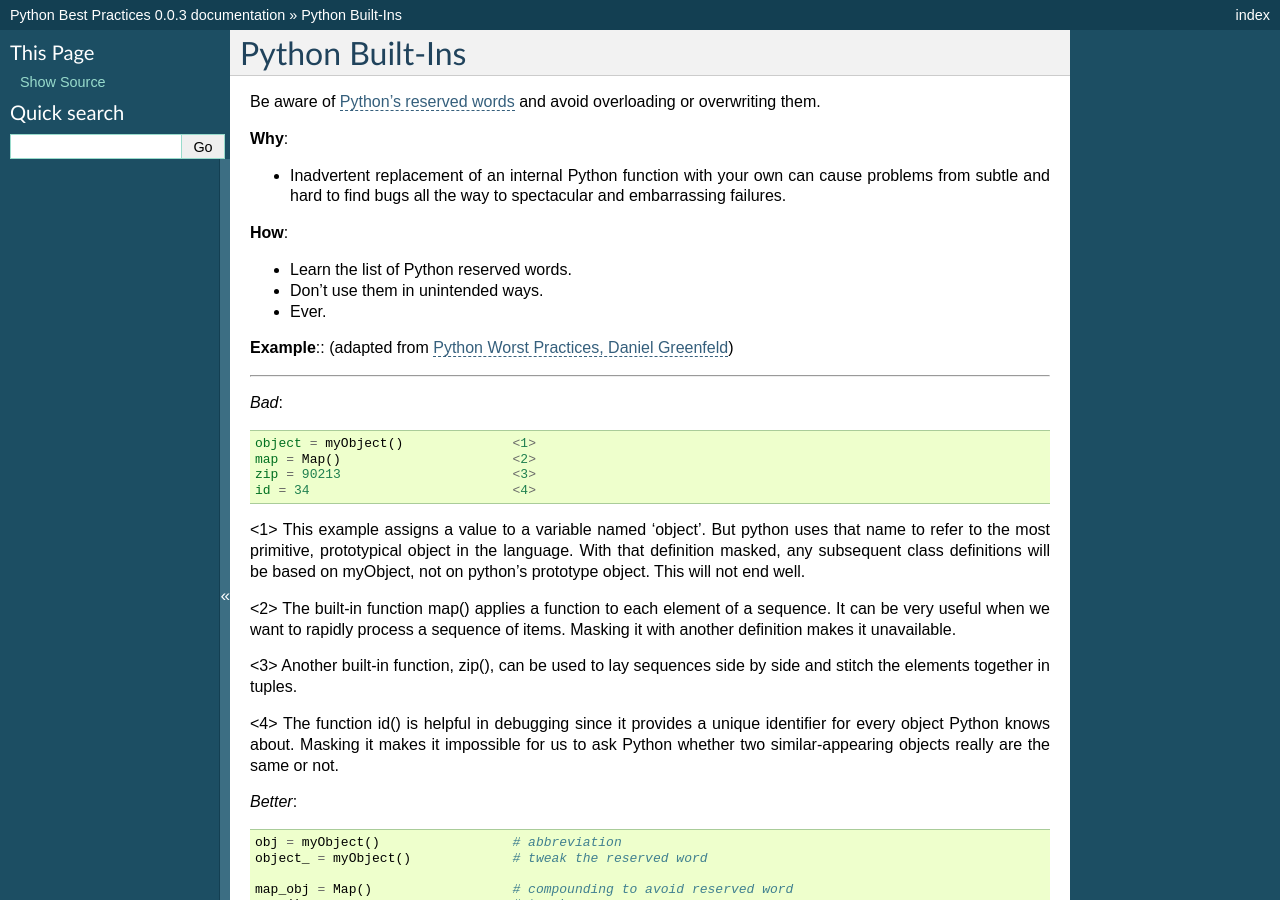
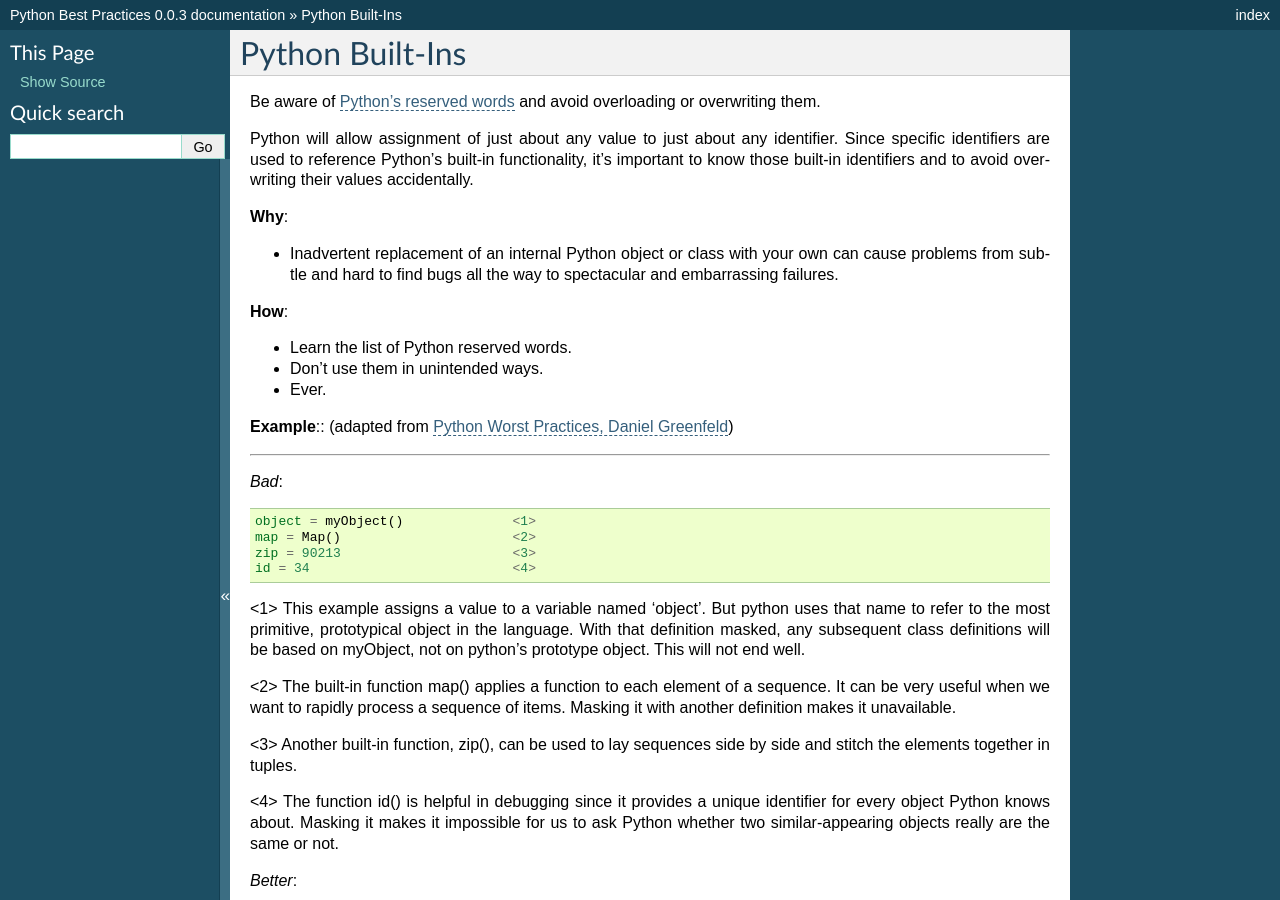
Before and after one commit to tbarron/PyBP, a Sphinx documentation site: the page built from docs/c-builtin.txt, in a window 1280 px wide and 900 px high. Built offline with Sphinx 7.4.7, drawn with Linux system fonts in a browser that asks for light colours.

Commit message:
ST: Point at 3.6 list of built-ins
 - Rather than the 2.7 list in the Python Built-Ins chapter

```diff
--- a/docs/c-builtin.txt
+++ b/docs/c-builtin.txt
@@ -3,12 +3,17 @@
 
 Be aware of
 `Python's reserved words
-<https://docs.python.org/2/library/functions.html>`_
+<https://docs.python.org/3.6/library/functions.html>`_
 and avoid overloading or overwriting them.
+
+Python will allow assignment of just about any value to just about any
+identifier. Since specific identifiers are used to reference Python's
+built-in functionality, it's important to know those built-in identifiers
+and to avoid overwriting their values accidentally.
 
 **Why**:
 
-* Inadvertent replacement of an internal Python function with
+* Inadvertent replacement of an internal Python object or class with
   your own can cause problems from subtle and hard to find bugs all
   the way to spectacular and embarrassing failures.
 
```
Also changed, not shown: CHANGELOG.md (+2 -0 lines).
